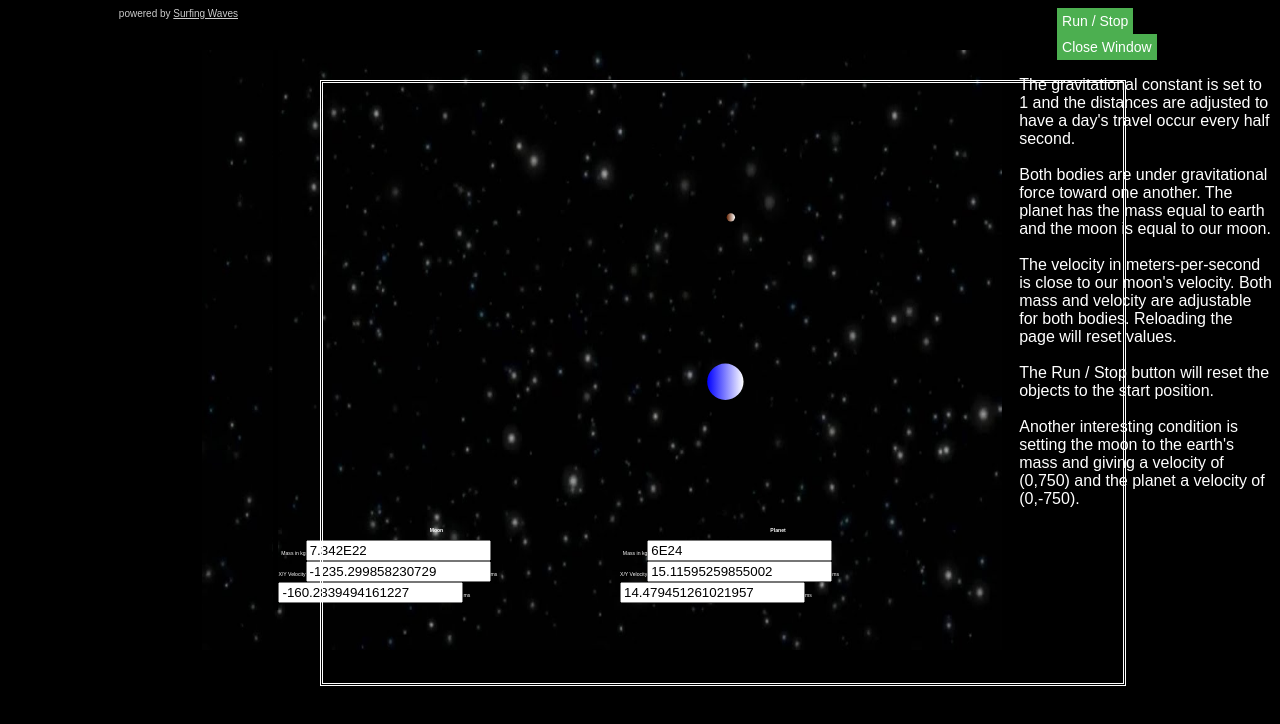
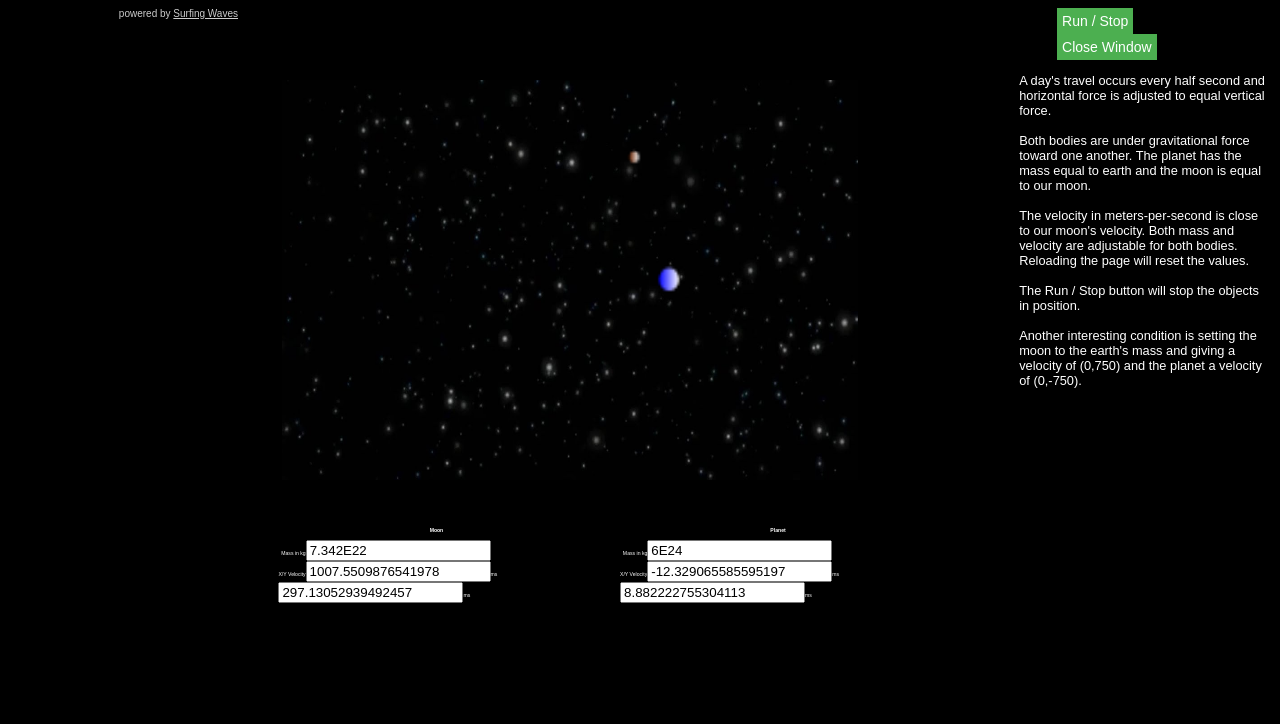
Before and after one commit to dickbrmly/Physics, a website: page gravitation/index.html in a window 1280 px wide. Both pictures are taken after a click on the button "Run / Stop". Drawn offline with Linux system fonts and the light colour scheme.

Commit message:
fixed css files for multi-screen useage.

```diff
--- a/converter/converter.css
+++ b/converter/converter.css
@@ -2,7 +2,7 @@
 .left, .center, .right {
     margin-top: 0;
     height: 48vw;
-    font-size: 1,7vw;
+    font-size: 0.8vw;
 }
 
 .left {
@@ -54,7 +54,7 @@
 .kenetic, .volume, .distance, .force, .angle, .coordinate, .temperature{
     display:inline-flex;
     padding: 0.5vw;
-    margin: 1vw;
+    margin: 0.5vw;
     line-height: 1vw;
     border-style: solid;
     border-color: azure;
@@ -75,3 +75,9 @@ button {
     padding: 0.5vw 0.5vw;
     font-size: 1vw;
 }
+
+input {
+    font-size:0.8vw;
+    margin-left:10%;
+    width: 70%;
+}
--- a/elastic/elastic.css
+++ b/elastic/elastic.css
@@ -67,6 +67,8 @@ body {
 }
 
 canvas {
+    width :70.2% ;
+    height:65% ;
     background-color: white;
     position: absolute;
     left: 13.5%;
--- a/gravitation/gravitation.css
+++ b/gravitation/gravitation.css
@@ -2,16 +2,16 @@ body {
     background-color: black;
     font-family: Arial, Helvetica, sans-serif;
     background-image: url('stars.jpg');
-   background-position-x: 42%;
-   background-position-y: 25%;
-    background-size: 800px 600px;
+   background-position-x: 40%;
+   background-position-y: 20%;
+    background-size: 45% 50%;
     background-repeat: no-repeat;
 }
 
 .left, .right {
     margin-top: 0;
     height: 47vw;
-    font-size: 1vw;
+    font-size: 0.7vw;
 }
 
 .left {
@@ -30,8 +30,8 @@ body {
 }
 
     canvas {
-        border-color:white;
-        border-style:double;
+    width:700px;
+    height:400px;
     position: absolute;
     left: 25%;
     top: 10%;
--- a/gravitation/gravitation.js
+++ b/gravitation/gravitation.js
@@ -1,14 +1,23 @@
 var ctx = document.getElementById("myCanvas").getContext("2d");
+var canvas = document.getElementById('myCanvas');
+var moonSpot = canvas.width / 3;
+var planetSpot = canvas.width / 2;
+var halfUp = canvas.height / 2;
+const xspeedAdjust = 5650;
+const yspeedAdjust = xspeedAdjust * 1 / 2;
+
 var flag = false;
+
+
 
 class item {
     constructor(x, y, color, mass, velocity) {
         this.mass = mass;
-        this.velocity = { xSpeed: velocity.xSpeed / 648, ySpeed: velocity.ySpeed / 648};
+        this.velocity = { xSpeed: velocity.xSpeed / xspeedAdjust, ySpeed: velocity.ySpeed / yspeedAdjust};
         this.x = x;
         this.y = y;
 
-        this.radius = Math.pow(mass / 1E21, 1 / 3);
+        this.radius = Math.pow(mass / 1E21, 1 / 6);
         ctx.beginPath();
         ctx.arc(x, y, this.radius, 0, 2 * Math.PI);
         this.grd = ctx.createLinearGradient(x - this.radius, y + this.radius, this.radius + x, this.radius + y);
@@ -34,54 +43,51 @@ class item {
 
 function gravitate() {
     if (flag === false) return;
-    var distance = 100000000000 * Math.sqrt(Math.pow(parseFloat(planet.x) - parseFloat(meteor.x), 2) + Math.pow(parseFloat(planet.y) - parseFloat(meteor.y), 2));
+    var distance = 7688000 * Math.sqrt(Math.pow(parseFloat(planet.x) - parseFloat(meteor.x), 2) + Math.pow(parseFloat(planet.y) - parseFloat(meteor.y), 2));
     var angle = Math.atan2(meteor.y - planet.y, planet.x - meteor.x);
-    var force = parseFloat(planet.mass) * parseFloat(meteor.mass) / Math.pow(parseFloat(distance), 2);
-    planet.velocity.xSpeed = parseFloat(planet.velocity.xSpeed) + parseFloat(Math.cos( angle) * force / parseFloat(planet.mass) * -1.0);
+    var force = 6.673E-11 * parseFloat(planet.mass) * parseFloat(meteor.mass) / Math.pow(parseFloat(distance), 2);
+
+    planet.velocity.xSpeed = parseFloat(planet.velocity.xSpeed) + parseFloat(Math.cos(angle) * force / parseFloat(planet.mass) * -1.0);
     planet.velocity.ySpeed = parseFloat(planet.velocity.ySpeed) + parseFloat(Math.sin(angle) * force / parseFloat(planet.mass));
     meteor.velocity.xSpeed = parseFloat(meteor.velocity.xSpeed) + parseFloat(Math.cos(angle) * force / parseFloat(meteor.mass));
     meteor.velocity.ySpeed = parseFloat(meteor.velocity.ySpeed) + parseFloat(Math.sin(angle) * force / parseFloat(meteor.mass) * -1.0);
 
     var meteorAccel = force / parseFloat(meteor.mass);
 
-    ctx.clearRect(0, 0, 800, 600);
+    ctx.clearRect(0, 0, canvas.width, canvas.height);
     meteor.move(parseFloat(meteor.x) + parseFloat(meteor.velocity.xSpeed), parseFloat(meteor.y) + parseFloat(meteor.velocity.ySpeed));
     planet.move(parseFloat(planet.x) + parseFloat(planet.velocity.xSpeed), parseFloat(planet.y) + parseFloat(planet.velocity.ySpeed));
 
-    document.getElementById('velosityMx').value = meteor.velocity.xSpeed * 648;
-    document.getElementById('velosityMy').value = meteor.velocity.ySpeed * -648;
-    document.getElementById('velosityPx').value = planet.velocity.xSpeed * 648;
-    document.getElementById('velosityPy').value = planet.velocity.ySpeed * -648;
+    document.getElementById('velosityMx').value = meteor.velocity.xSpeed * xspeedAdjust / 2;
+    document.getElementById('velosityMy').value = meteor.velocity.ySpeed * -yspeedAdjust;
+    document.getElementById('velosityPx').value = planet.velocity.xSpeed * xspeedAdjust / 2;
+    document.getElementById('velosityPy').value = planet.velocity.ySpeed * -yspeedAdjust;
 
     if (distance <= [planet.radius + meteor.radius]) {
-        ctx.clearRect(0, 0, 800, 600);
+        ctx.clearRect(0, 0, canvas.width, canvas.height);
         planet.move(parseFloat(planet.x) + parseFloat(planet.velocity.xSpeed), parseFloat(planet.y) + parseFloat(planet.velocity.ySpeed));
         window.cancelAnimationFrame(requestId);
     }
     else requestAnimationFrame(gravitate);
 }
 
-var meteor = new item(600, 300, '#662200', document.getElementById('massMeteor').value, { xSpeed: document.getElementById('velosityMx').value, ySpeed: document.getElementById('velosityMy').value * -1.0 });
-var planet = new item(400, 300, '#0000FF', document.getElementById('massPlanet').value, { xSpeed: document.getElementById('velosityPx').value, ySpeed: document.getElementById('velosityPy').value * -1.0 });
+var meteor = new item(moonSpot, halfUp, '#662200', document.getElementById('massMeteor').value, { xSpeed: document.getElementById('velosityMx').value, ySpeed: document.getElementById('velosityMy').value * -1.0 });
+var planet = new item(planetSpot, halfUp, '#0000FF', document.getElementById('massPlanet').value, { xSpeed: document.getElementById('velosityPx').value, ySpeed: document.getElementById('velosityPy').value * -1.0 });
 gravitate();
 
 function startStop() {
     if (flag === false) flag = true;
     else flag = false;
 
-    meteor.velocity.xSpeed = document.getElementById('velosityMx').value / 648;
-    meteor.velocity.ySpeed = document.getElementById('velosityMy').value / -648;
-    planet.velocity.xSpeed = document.getElementById('velosityPx').value / 648;
-    planet.velocity.ySpeed = document.getElementById('velosityPy').value / -648;
+    meteor.velocity.xSpeed = document.getElementById('velosityMx').value * 2 / xspeedAdjust;
+    meteor.velocity.ySpeed = document.getElementById('velosityMy').value / -yspeedAdjust;
+    planet.velocity.xSpeed = document.getElementById('velosityPx').value  * 2 / xspeedAdjust;
+    planet.velocity.ySpeed = document.getElementById('velosityPy').value / -yspeedAdjust;
 
     meteor.mass = document.getElementById('massMeteor').value;
-    meteor.radius = Math.pow(parseFloat(meteor.mass) / 1E21, 1 / 3);
+    meteor.radius = Math.pow(parseFloat(meteor.mass) / 1E21, 1 / 6);
     planet.mass = document.getElementById('massPlanet').value;
-    planet.radius = Math.pow(parseFloat(planet.mass) / 1E21, 1 / 3);
+    planet.radius = Math.pow(parseFloat(planet.mass) / 1E21, 1 / 6);
 
-    meteor.x = 600;
-    meteor.y = 300;
-    planet.x = 400;
-    planet.y = 300;
     gravitate();
 }
--- a/gravitation/index.html
+++ b/gravitation/index.html
@@ -25,7 +25,7 @@
         <div style="color:#ccc;font-size:10px; text-align:right; width:230px;">powered by <a href="https://surfing-waves.com" rel="noopener" target="_blank" style="color:#ccc;">Surfing Waves</a></div>
     </div>
 
-        <canvas id='myCanvas' width='800' height='600'>
+        <canvas id='myCanvas'>
             Your browser does not support the canvas element.
         </canvas>
 
@@ -48,11 +48,11 @@
         <div class="right">
             <button class="button" onclick="startStop()">Run / Stop</button>
             <button class="button" onclick="window.close()"> Close Window </button>
-            <p style="font-size:16px">The gravitational constant is set to 1 and the distances are adjusted to have a day's travel occur every half second. <br /><br />
+            <p style="font-size:1vw">A day's travel occurs every half second and horizontal force is adjusted to equal vertical force.<br /><br />
             Both bodies are under gravitational force toward one another.  The planet has the mass equal to earth and the moon
             is equal to our moon. <br /><br />The velocity in meters-per-second is close to our moon's velocity.  Both mass and velocity
-            are adjustable for both bodies. Reloading the page will reset values.<br /><br /> The  Run / Stop  button will reset the objects to the
-            start position.  <br /><br />Another interesting condition is setting the moon to the  earth's  mass and giving a velocity of  (0,750) and the planet
+            are adjustable for both bodies. Reloading the page will reset the values.<br /><br /> The  Run / Stop  button will stop the objects in position.
+            <br /><br />Another interesting condition is setting the moon to the  earth's  mass and giving a velocity of  (0,750) and the planet
             a velocity of (0,-750).
             </p>
 
```
Also changed, not shown: converter/index.html (+2 -2 lines). Lines whose indentation alone changed are shown as unchanged.
